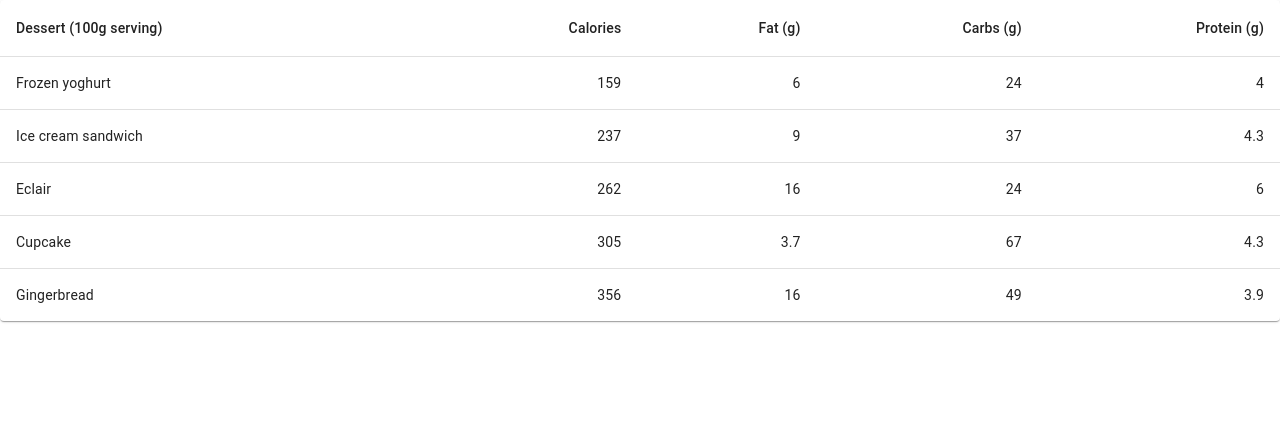
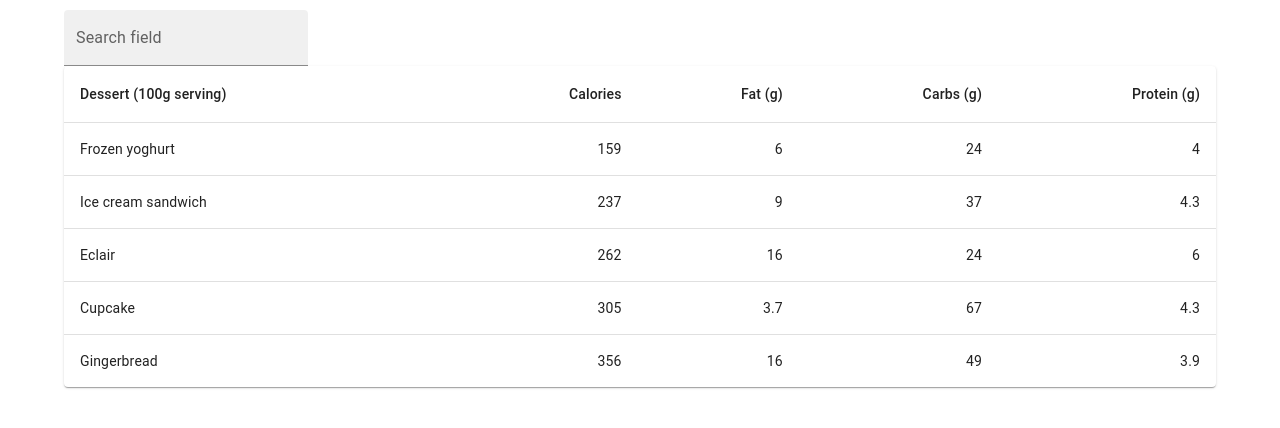
Before and after one commit to lakpahana/Projects_MERN_Lec_2023, a React (Create React App) app in the folder newapp/: page / in a window 1280 px wide. Shown: the top 428 px of the page. Built offline with nearby package versions, Linux system fonts and the light colour scheme.

Commit message:
Search Field

```diff
--- a/newapp/src/App.css
+++ b/newapp/src/App.css
@@ -1,3 +1,3 @@
-.App {
-  text-align: center;
+body{
+    margin-top: 10px;
 }
--- a/newapp/src/components/WeatherService.js
+++ b/newapp/src/components/WeatherService.js
@@ -6,6 +6,7 @@ import TableContainer from '@mui/material/TableContainer';
 import TableHead from '@mui/material/TableHead';
 import TableRow from '@mui/material/TableRow';
 import Paper from '@mui/material/Paper';
+import { TextField, Container } from '@mui/material';
 
 function createData(name, calories, fat, carbs, protein) {
     return { name, calories, fat, carbs, protein };
@@ -21,7 +22,16 @@ const rows = [
 
 export default function WeatherService() {
     return (
+
+        <Container>
+            <TextField
+                id="filled-search"
+                label="Search field"
+                type="search"
+                variant="filled"
+            />
             <TableContainer component={Paper}>
+
                 <Table sx={{ minWidth: 650 }} aria-label="simple table">
                     <TableHead>
                         <TableRow>
@@ -50,5 +60,6 @@ export default function WeatherService() {
                     </TableBody>
                 </Table>
             </TableContainer>
+        </Container>
     );
 }
```
Lines whose indentation alone changed are shown as unchanged.
